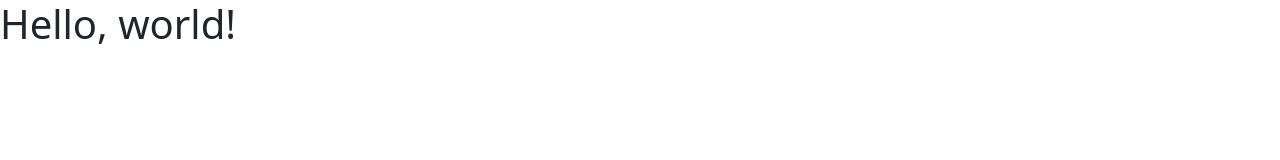
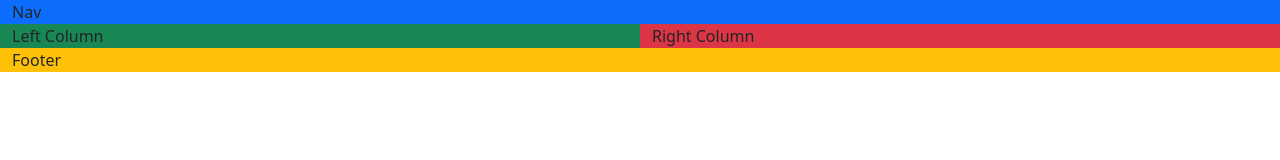
Before and after one commit to Nathan-Anderson-1024/collab-practice, a plain HTML site: page index.html in a window 1280 px wide. Drawn offline with nearby package versions, Linux system fonts and the light colour scheme.

Commit message:
added index homework

```diff
--- a/css/styles.css
+++ b/css/styles.css
@@ -0,0 +1,11 @@
+#nav, #footer {
+    height: 10vh;
+}
+
+#left-column, #right-column {
+    height: 80vh;
+}
+
+div {
+    text-align: center;
+}
--- a/index.html
+++ b/index.html
@@ -8,22 +8,24 @@
     <!-- Bootstrap CSS -->
     <link href="https://cdn.jsdelivr.net/npm/bootstrap@5.1.3/dist/css/bootstrap.min.css" rel="stylesheet" integrity="sha384-1BmE4kWBq78iYhFldvKuhfTAU6auU8tT94WrHftjDbrCEXSU1oBoqyl2QvZ6jIW3" crossorigin="anonymous">
 
-    <title>Hello, world!</title>
-    <link rel="stylesheet" href="css/styles.css">
+    <title>Collab Practice</title>
+    <link rel="stylesheet" href="css/style.css">
   </head>
   <body>
-    <h1>Hello, world!</h1>
-
-    <!-- Optional JavaScript; choose one of the two! -->
+    <div class="container-fluid">
+        <div class="row">
+            <div class="col bg-primary" id="nav">Nav</div>
+        </div>
+        <div class="row">
+            <div class="col-6 bg-success" id="left-column">Left Column</div>
+            <div class="col-6 bg-danger" id="right-column">Right Column</div>
+        </div>
+        <div class="row">
+            <div class="col bg-warning" id="footer">Footer</div>
+        </div>
+    </div>
 
 
-
-
-    <!-- Option 2: Separate Popper and Bootstrap JS -->
-    <!--
-    <script src="https://cdn.jsdelivr.net/npm/@popperjs/core@2.10.2/dist/umd/popper.min.js" integrity="sha384-7+zCNj/IqJ95wo16oMtfsKbZ9ccEh31eOz1HGyDuCQ6wgnyJNSYdrPa03rtR1zdB" crossorigin="anonymous"></script>
-    <script src="https://cdn.jsdelivr.net/npm/bootstrap@5.1.3/dist/js/bootstrap.min.js" integrity="sha384-QJHtvGhmr9XOIpI6YVutG+2QOK9T+ZnN4kzFN1RtK3zEFEIsxhlmWl5/YESvpZ13" crossorigin="anonymous"></script>
-    -->
     <!-- Option 1: Bootstrap Bundle with Popper -->
     <script src="https://cdn.jsdelivr.net/npm/bootstrap@5.1.3/dist/js/bootstrap.bundle.min.js" integrity="sha384-ka7Sk0Gln4gmtz2MlQnikT1wXgYsOg+OMhuP+IlRH9sENBO0LRn5q+8nbTov4+1p" crossorigin="anonymous"></script>
   </body>
```
